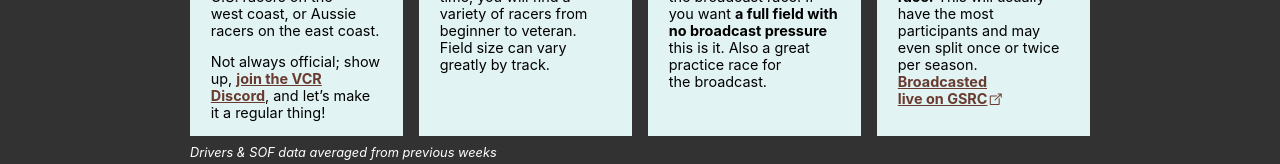
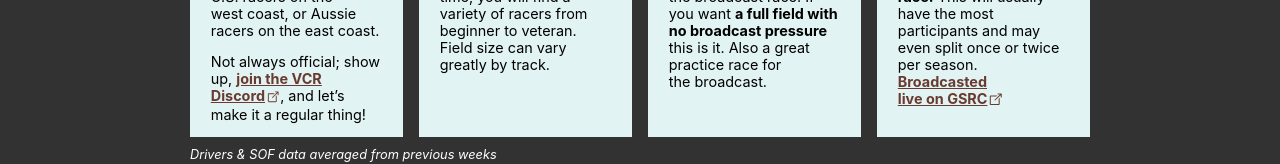
Before and after one commit to jamiehs/kamelgt, a React (Create React App) app: page / in a window 1280 px wide. Shown: the part 707-871 px from the top of the page. Built offline with nearby package versions, Linux system fonts and the light colour scheme; a web font is replaced by a local one.

Commit message:
Moves Discord URLs into constants

```diff
--- a/src/App.js
+++ b/src/App.js
@@ -3,6 +3,7 @@ import Timeslot from './components/Timeslot/Timeslot.js';
 import Server from './components/Server/Server.js';
 import Broadcast from './components/Broadcast/Broadcast.js';
 import Setups from './components/Setups/Setups.js';
+import {VCR_DISCORD_URL, DTRL_DISCORD_URL} from './data/constants';
 
 function App() {
     return (
@@ -39,7 +40,7 @@ function App() {
                                 Convenient for some U.S. racers on the west&nbsp;coast, or Aussie racers on the east&nbsp;coast.
                             </p>
                             <p>
-                                Not always official; show up, <a href="#chatter">join the VCR Discord</a>, and let&rsquo;s make it a regular&nbsp;thing!
+                                Not always official; show up, <a href={VCR_DISCORD_URL} target="_blank" rel="noreferrer">join the VCR Discord</a>, and let&rsquo;s make it a regular&nbsp;thing!
                             </p>
                         </Timeslot>
                         <Timeslot
@@ -88,12 +89,12 @@ function App() {
                 <div className="chatter-servers">
                     <Server
                         title="VCR Discord (official races, with custom scoring)"
-                        url="https://discord.gg/6arPQbNMbt"
+                        url={VCR_DISCORD_URL}
                         description="The largest Kamel GT community. Setups, tips, and chatter about racing these cars."
                     />
                     <Server
                         title="Dirty Torque Racing League"
-                        url="https://discord.gg/q7PwQFs8qN"
+                        url={DTRL_DISCORD_URL}
                         description="Home of racing Legends on strange tracks, the Historic IMSA Championship, and more."
                     />
                 </div>
```
